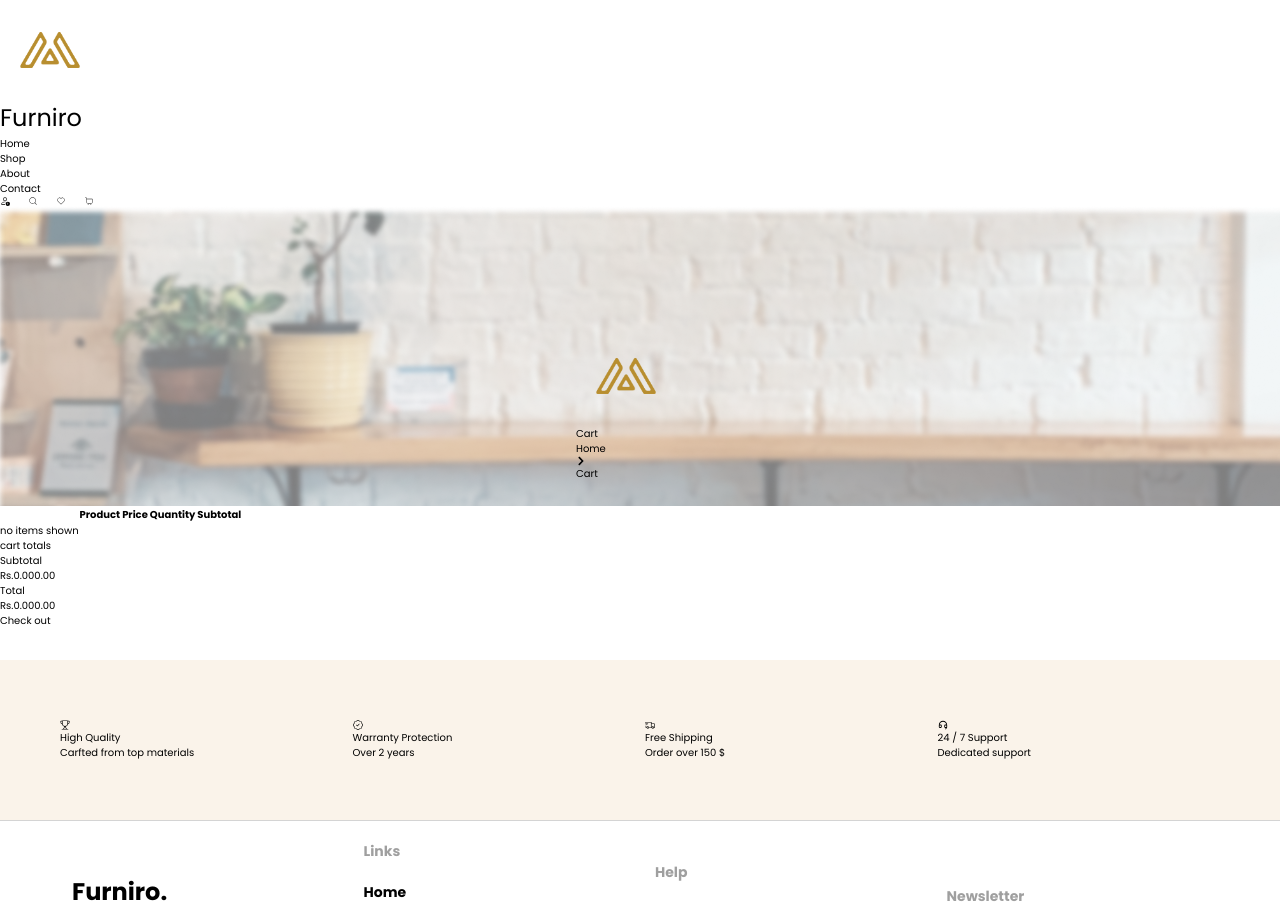
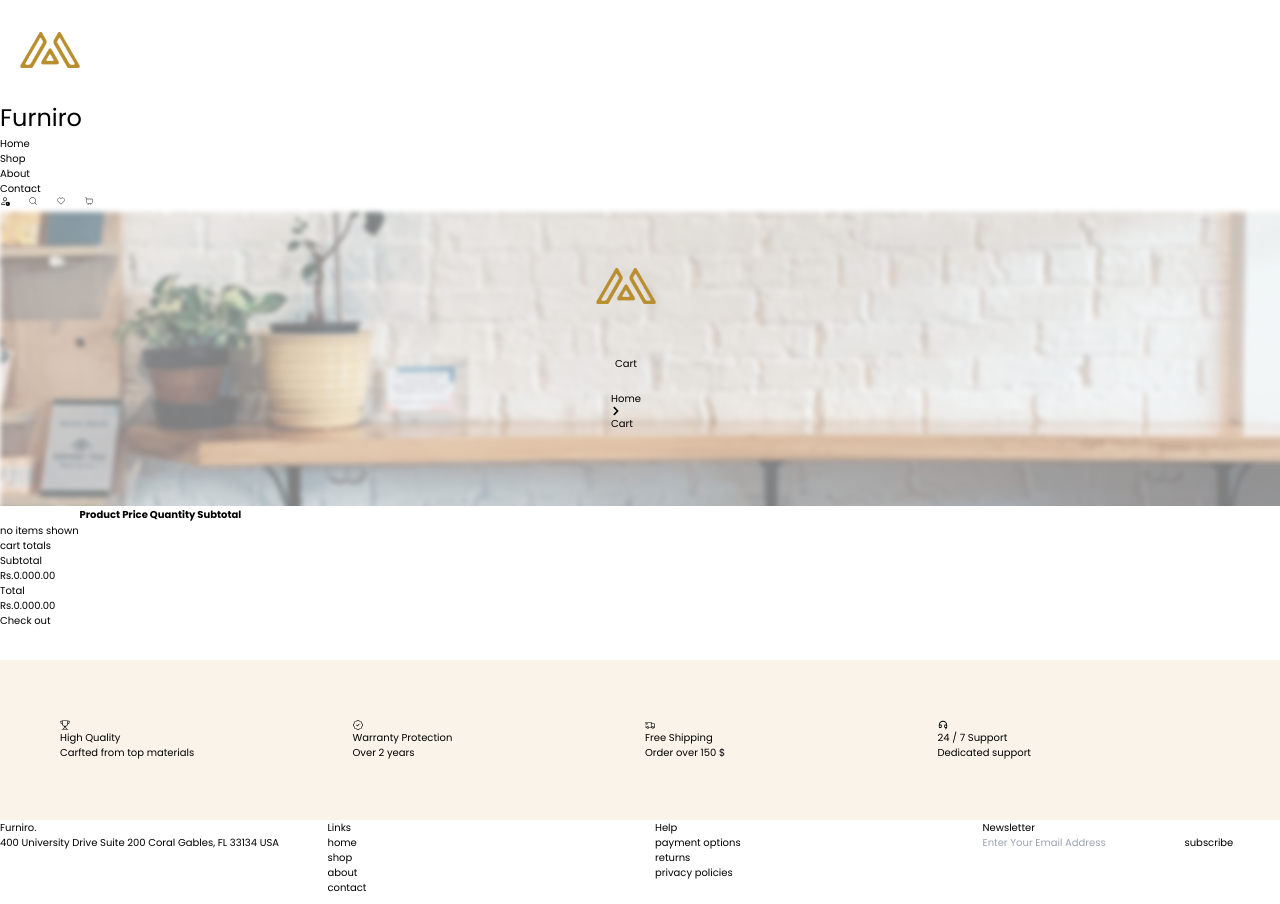
Before and after one commit to MoazElsayedMohamed/Furniro, a React (Vite) app: page /cart in a window 1280 px wide. Shown: the top 904 px of the page. Built offline with nearby package versions, Linux system fonts and the light colour scheme.

Commit message:
feat: :sparkles: filter shop products with price and name and update style to tailwind css

```diff
--- a/src/Pages/Shop.jsx
+++ b/src/Pages/Shop.jsx
@@ -2,7 +2,6 @@ import React from "react";
 import Header from "../components/Header";
 import Footer from "../components/Footer";
 import ShopHero from "../components/ShopHero";
-import Filter from "../components/Filter";
 import ShopProducts from "../components/products/ShopProducts";
 import Brands from "../components/Brands";
 
--- a/src/components/Filter.jsx
+++ b/src/components/Filter.jsx
@@ -1,8 +1,9 @@
 import React from "react";
 import { FaSlidersH } from "react-icons/fa";
 import { RiApps2Fill } from "react-icons/ri";
+import { useProducts } from "../services/apiProducts";
 
-const Filter = ({ start, end, totalProducts }) => {
+const Filter = ({ start, end, totalProducts, handleChange, sortOption }) => {
   return (
     <section className="filter">
       <div className="filter-first-container">
@@ -17,7 +18,16 @@ const Filter = ({ start, end, totalProducts }) => {
         <h3>Show</h3>
         <input type="text" placeholder="8" className="show-inputs" />
         <h3>sort by</h3>
-        <input type="text" placeholder="Default" className="sorting-input" />
+        <select
+          className="py-6 px-3 text-xl outline-none"
+          onChange={handleChange}
+          value={sortOption}
+        >
+          <option value="name-asc">select name (ascending)</option>
+          <option value="name-dsc">select name (descending)</option>
+          <option value="price-asc">select price (low)</option>
+          <option value="price-dsc">select price (high)</option>
+        </select>
       </div>
     </section>
   );
--- a/src/components/Footer.jsx
+++ b/src/components/Footer.jsx
@@ -3,43 +3,68 @@ import { NavLink } from "react-router-dom";
 
 const Footer = () => {
   return (
-    <footer className="footer">
+    <footer className="border-t border-gray-300 mt-8 py-8 px-32">
       <div className="main-footer">
         <div>
-          <h3 className="footer-main-header">Furniro.</h3>
-          <p className="footer-text">
+          <h3 className="text-5xl font-bold mb-8">Furniro.</h3>
+          <p className="text-gray-400 font-semibold w-3/4 text-2xl">
             400 University Drive Suite 200 Coral Gables, FL 33134 USA
           </p>
         </div>
         <div>
-          <h4>Links</h4>
+          <h4 className="text-gray-400 font-bold text-2xl mb-8">Links</h4>
           <p>
-            <NavLink to="/">home</NavLink>
+            <NavLink
+              to="/"
+              className="text-2xl font-bold cursor-pointer capitalize mb-8 hover:text-primary"
+            >
+              home
+            </NavLink>
           </p>
           <p>
-            <NavLink to="/shop">shop</NavLink>
+            <NavLink
+              to="/shop"
+              className="text-2xl font-bold cursor-pointer capitalize mb-8 hover:text-primary"
+            >
+              shop
+            </NavLink>
           </p>
-          <p>about</p>
-          <p>contact</p>
+          <p className="text-2xl font-bold cursor-pointer capitalize mb-8 hover:text-primary">
+            about
+          </p>
+          <p className="text-2xl font-bold cursor-pointer capitalize mb-8 hover:text-primary">
+            contact
+          </p>
         </div>
         <div>
-          <h4>Help</h4>
-          <p>payment options</p>
-          <p>returns</p>
-          <p>privacy policies</p>
+          <h4 className="text-gray-400 font-bold text-2xl mb-8">Help</h4>
+          <p className="text-2xl font-bold cursor-pointer capitalize mb-8 hover:text-primary">
+            payment options
+          </p>
+          <p className="text-2xl font-bold cursor-pointer capitalize mb-8 hover:text-primary">
+            returns
+          </p>
+          <p className="text-2xl font-bold cursor-pointer capitalize mb-8 hover:text-primary">
+            privacy policies
+          </p>
         </div>
         <div>
-          <h4>Newsletter</h4>
+          <h4 className="text-gray-400 font-bold text-2xl mb-8">Newsletter</h4>
           <input
             type="email"
             placeholder="Enter Your Email Address"
-            className="footer-input"
+            className="outline-none  border-b border-black mt-4 pb-3 text-xl placeholder:text-gray-400 placeholder:font-normal
+            "
           />
-          <button className="footer-input button">subscribe</button>
+          <button className="outline-none  border-b border-black mt-4 pb-3 text-2xl uppercase ml-4 cursor-pointer font-semibold">
+            subscribe
+          </button>
         </div>
       </div>
-      <div className="bottom-footer">
-        <p>2023 furino. All rights reverved</p>
+      <div className="border-t border-gray-500 pt-10">
+        <p className="text-2xl font-semibold">
+          2023 furino. All rights reverved
+        </p>
       </div>
     </footer>
   );
--- a/src/components/ShopHero.jsx
+++ b/src/components/ShopHero.jsx
@@ -6,13 +6,13 @@ const ShopHero = () => {
   return (
     <section className="shop-hero">
       <div className="shop-hero-container">
-        <h1 className="shop-hero-header">Shop</h1>
-        <div className="small-container">
-          <p className="small-container-home">
+        <h1 className="text-7xl ">Shop</h1>
+        <div className="flex items-center gap-4">
+          <p className="text-3xl font-semibold">
             <NavLink to="/">Home</NavLink>
           </p>
           <FaChevronRight />
-          <p className="small-container-shop">
+          <p className="text-3xl font-light">
             <NavLink to="/shop">Shop</NavLink>
           </p>
         </div>
--- a/src/components/products/ShopProducts.jsx
+++ b/src/components/products/ShopProducts.jsx
@@ -37,7 +37,6 @@ const ShopProducts = () => {
   const end = start + PAGE_SIZE - 1;
   const startIndex = (currentPage - 1) * PAGE_SIZE;
   const endIndex = startIndex + PAGE_SIZE;
-  const productsToDisplay = products.data.slice(startIndex, endIndex);
 
   function nextPage() {
     if (currentPage < totalPages) {
@@ -63,7 +62,31 @@ const ShopProducts = () => {
     return pageNumbers;
   };
 
-  const productsElements = productsToDisplay.map((product) => {
+  function SortElements() {
+    const [sortOption, setSortOption] = useState("price-asc");
+
+    function handleChange(e) {
+      setSortOption(e.target.value);
+    }
+
+    const sortedProducts = [
+      products.data.sort((a, b) => {
+        if (sortOption === "price-asc") {
+          return a.attributes.price - b.attributes.price;
+        } else if (sortOption === "price-dsc") {
+          return b.attributes.price - a.attributes.price;
+        } else if (sortOption === "name-asc") {
+          return a.attributes.name.localeCompare(b.attributes.name);
+        } else if (sortOption === "name-dsc") {
+          return b.attributes.name.localeCompare(a.attributes.name);
+        }
+        return 0;
+      }),
+    ];
+
+    const sortedToDisplay = sortedProducts[0].slice(startIndex, endIndex);
+
+    const productsElements = sortedToDisplay.map((product) => {
       return (
         <Link to={`/product/${product.id}`}>
           <Product
@@ -80,9 +103,23 @@ const ShopProducts = () => {
     });
 
     return (
+      <>
+        <Filter
+          start={start}
+          end={end}
+          totalProducts={totalProducts}
+          handleChange={handleChange}
+          sortOption={sortOption}
+        />
+
+        <div className="products-image">{productsElements}</div>
+      </>
+    );
+  }
+
+  return (
     <div>
-      <Filter start={start} end={end} totalProducts={totalProducts} />
-      <div className="products-image">{productsElements}</div>
+      <SortElements />
       <Pagination>
         <PaginationContent>
           {renderPageNumbers()}
--- a/src/style.css
+++ b/src/style.css
@@ -132,70 +132,11 @@ ul.open {
   background-color: #3a3a3a50;
 }
 
-.footer {
-  border-top: 1px solid #0000002b;
-  padding: 2rem 7.2rem;
-}
-
 .main-footer {
   display: grid;
-  align-items: center;
   grid-template-columns: repeat(auto-fit, minmax(200px, 1fr));
   gap: 3rem;
   margin-bottom: 2rem;
-}
-
-.footer-main-header {
-  font-size: 2.4rem;
-  font-weight: 700;
-  margin-bottom: 2rem;
-}
-
-.footer-text {
-  color: #9f9f9f;
-  width: 70%;
-}
-
-.footer-input {
-  margin-top: 1rem;
-  outline: none;
-  border: none;
-  border-bottom: 1px solid #000;
-  padding-bottom: 0.5rem;
-  font-size: 1.4rem;
-}
-
-.button {
-  background: none;
-  margin-left: 1rem;
-  text-transform: uppercase;
-  cursor: pointer;
-  font-weight: 600;
-}
-
-.footer-input::placeholder {
-  color: #9f9f9f;
-  font-weight: 400;
-}
-
-footer h4 {
-  color: #9f9f9f;
-  font-size: 1.4rem;
-  font-weight: 700;
-  margin-bottom: 2rem;
-}
-
-footer p {
-  font-size: 1.4rem;
-  font-weight: 700;
-  cursor: pointer;
-  text-transform: capitalize;
-  margin-bottom: 2rem;
-}
-
-.bottom-footer {
-  border-top: 1px solid #0000002b;
-  padding-top: 2.4rem;
 }
 
 .shop-hero {
@@ -208,24 +149,10 @@ footer p {
   position: absolute;
   top: 40%;
   left: 45%;
-}
-
-.shop-hero-header {
-  font-size: 4.8rem;
-}
-
-.small-container {
   display: flex;
+  flex-direction: column;
   align-items: center;
-  gap: 1rem;
-}
-
-.small-container p {
-  font-size: 1.6rem;
-}
-
-.small-container-shop {
-  font-weight: 300;
+  gap: 2rem;
 }
 
 .filter {
@@ -291,6 +218,10 @@ main {
   color: #000;
 }
 
+.cart-hero {
+  top: 10%;
+}
+
 @layer base {
   :root {
     --background: 0 0% 100%;
@@ -346,12 +277,3 @@ main {
     --chart-5: 340 75% 55%;
   }
 }
-
-/* @layer base {
-  * {
-    @apply border-border;
-  }
-  body {
-    @apply bg-background text-foreground;
-  }
-} */
```
Lines whose indentation alone changed are shown as unchanged.
